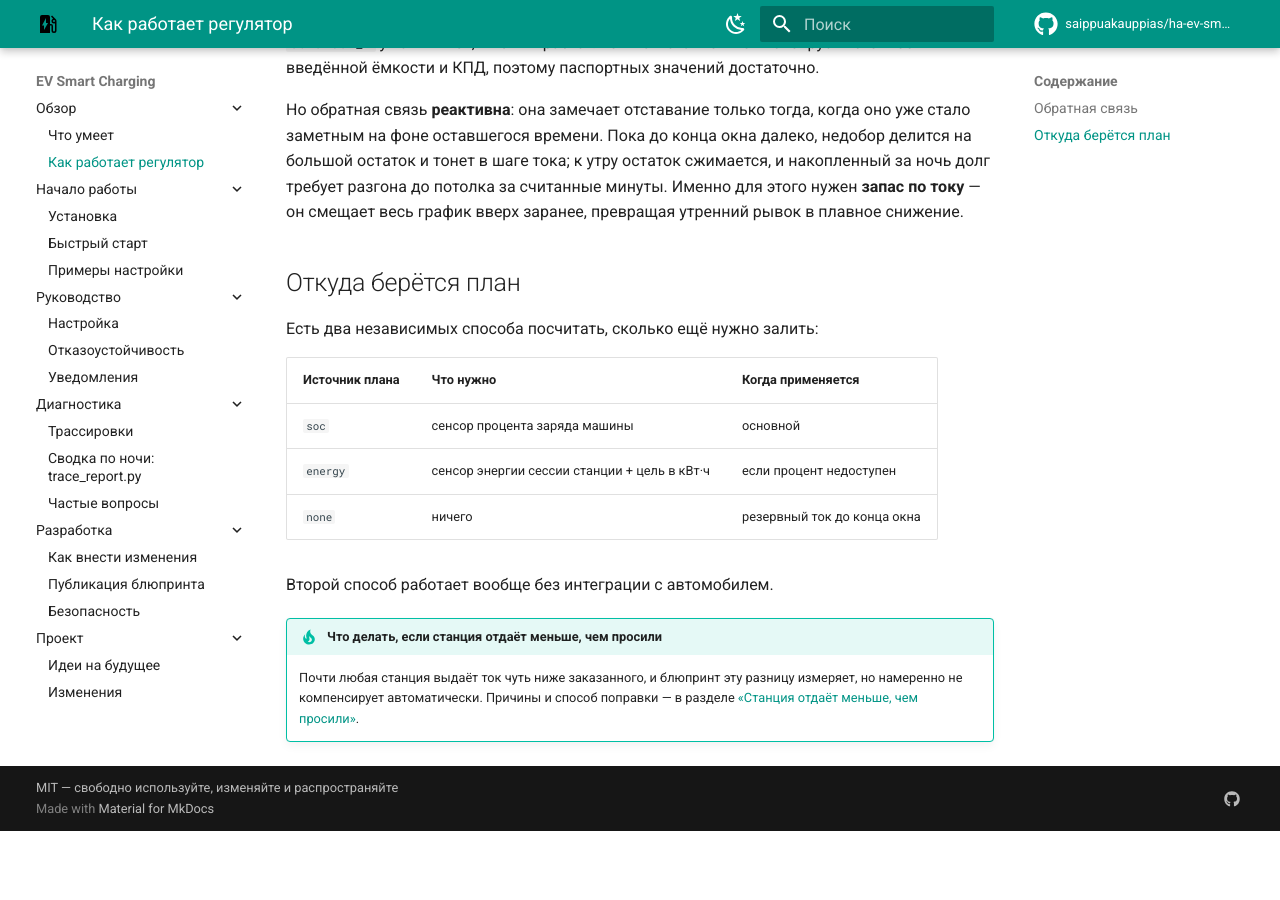
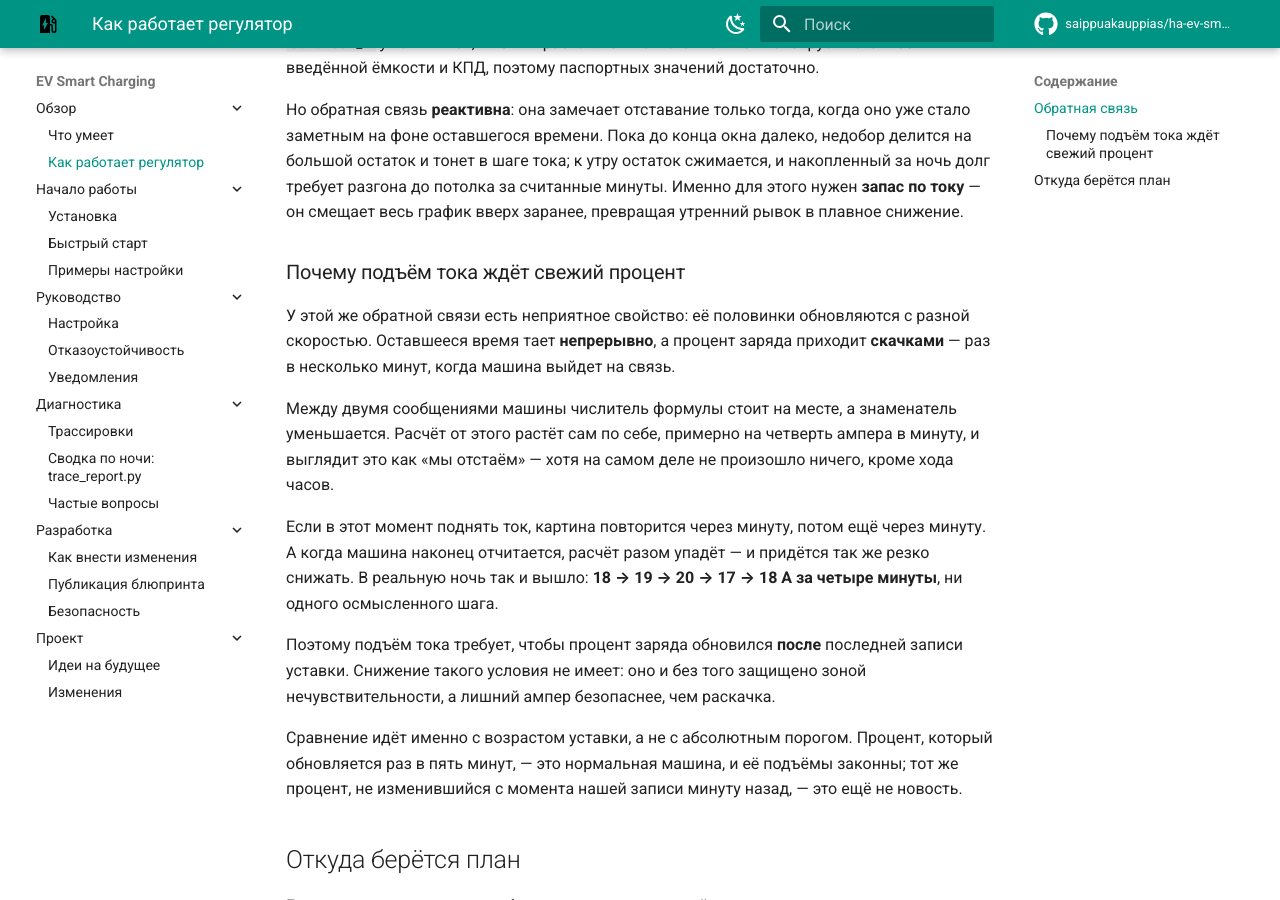
Before and after one commit to saippuakauppias/ha-ev-smart-charging, an MkDocs documentation site: the page built from docs/guide/how-it-works.md, in a window 1280 px wide and 900 px high, scrolled down 680 px. Built offline with MkDocs 1.6.1 and Material for MkDocs 9.7.7, drawn with Linux system fonts in a browser that asks for light colours; comment, search, counter and statistics services are not loaded; before the commit the page ends 1511 px from its top, so only the background shows below that.

Commit message:
Исправления после очередной ночи тестирования автоматизации

```diff
--- a/docs/guide/how-it-works.md
+++ b/docs/guide/how-it-works.md
@@ -34,6 +34,31 @@
 минуты. Именно для этого нужен **запас по току** — он смещает весь график вверх
 заранее, превращая утренний рывок в плавное снижение.
 
+### Почему подъём тока ждёт свежий процент
+
+У этой же обратной связи есть неприятное свойство: её половинки обновляются
+с разной скоростью. Оставшееся время тает **непрерывно**, а процент заряда
+приходит **скачками** — раз в несколько минут, когда машина выйдет на связь.
+
+Между двумя сообщениями машины числитель формулы стоит на месте, а знаменатель
+уменьшается. Расчёт от этого растёт сам по себе, примерно на четверть ампера
+в минуту, и выглядит это как «мы отстаём» — хотя на самом деле не произошло
+ничего, кроме хода часов.
+
+Если в этот момент поднять ток, картина повторится через минуту, потом ещё
+через минуту. А когда машина наконец отчитается, расчёт разом упадёт —
+и придётся так же резко снижать. В реальную ночь так и вышло:
+**18 → 19 → 20 → 17 → 18 А за четыре минуты**, ни одного осмысленного шага.
+
+Поэтому подъём тока требует, чтобы процент заряда обновился **после** последней
+записи уставки. Снижение такого условия не имеет: оно и без того защищено
+зоной нечувствительности, а лишний ампер безопаснее, чем раскачка.
+
+Сравнение идёт именно с возрастом уставки, а не с абсолютным порогом. Процент,
+который обновляется раз в пять минут, — это нормальная машина, и её подъёмы
+законны; тот же процент, не изменившийся с момента нашей записи минуту
+назад, — это ещё не новость.
+
 ## Откуда берётся план
 
 Есть два независимых способа посчитать, сколько ещё нужно залить:
```
Also changed, not shown: CHANGELOG.md (+51 -0 lines), docs/guide/reliability.md (+7 -4 lines), docs/guide/settings.md (+17 -2 lines), 5 other files.
